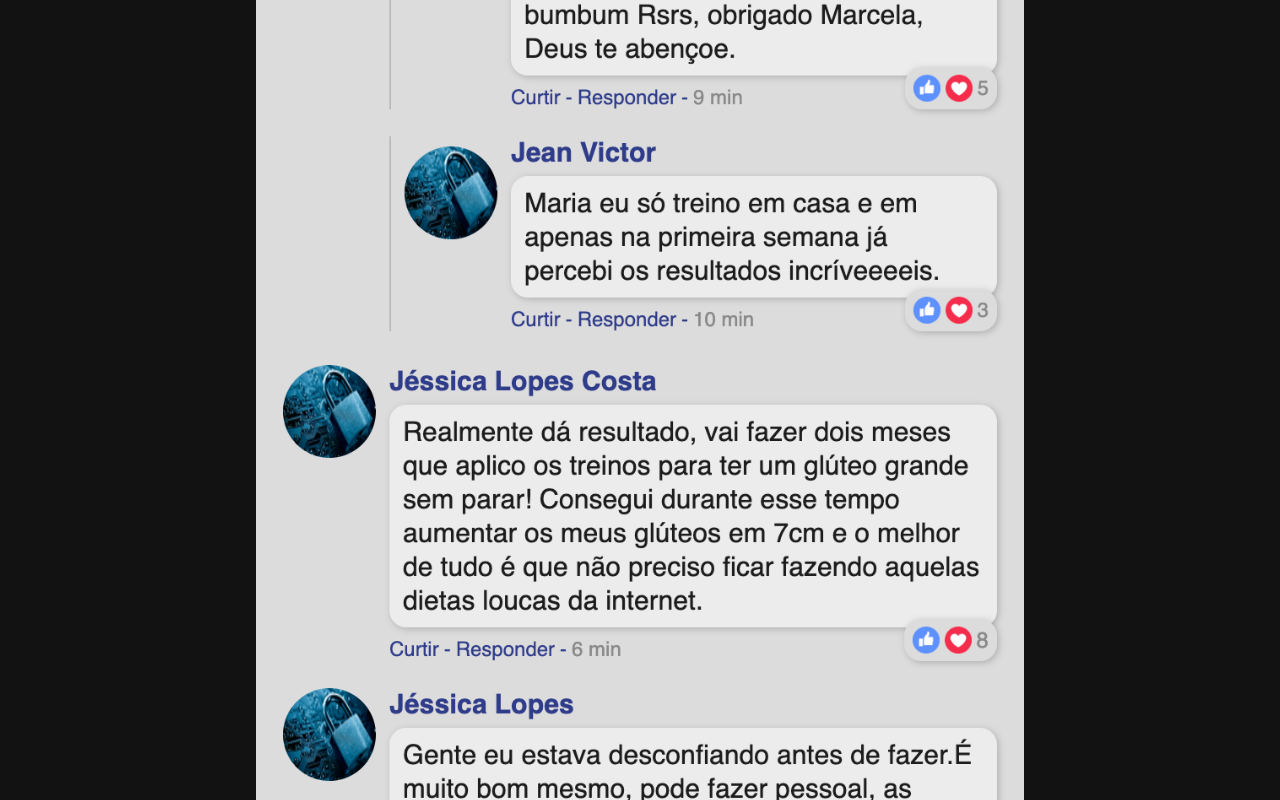
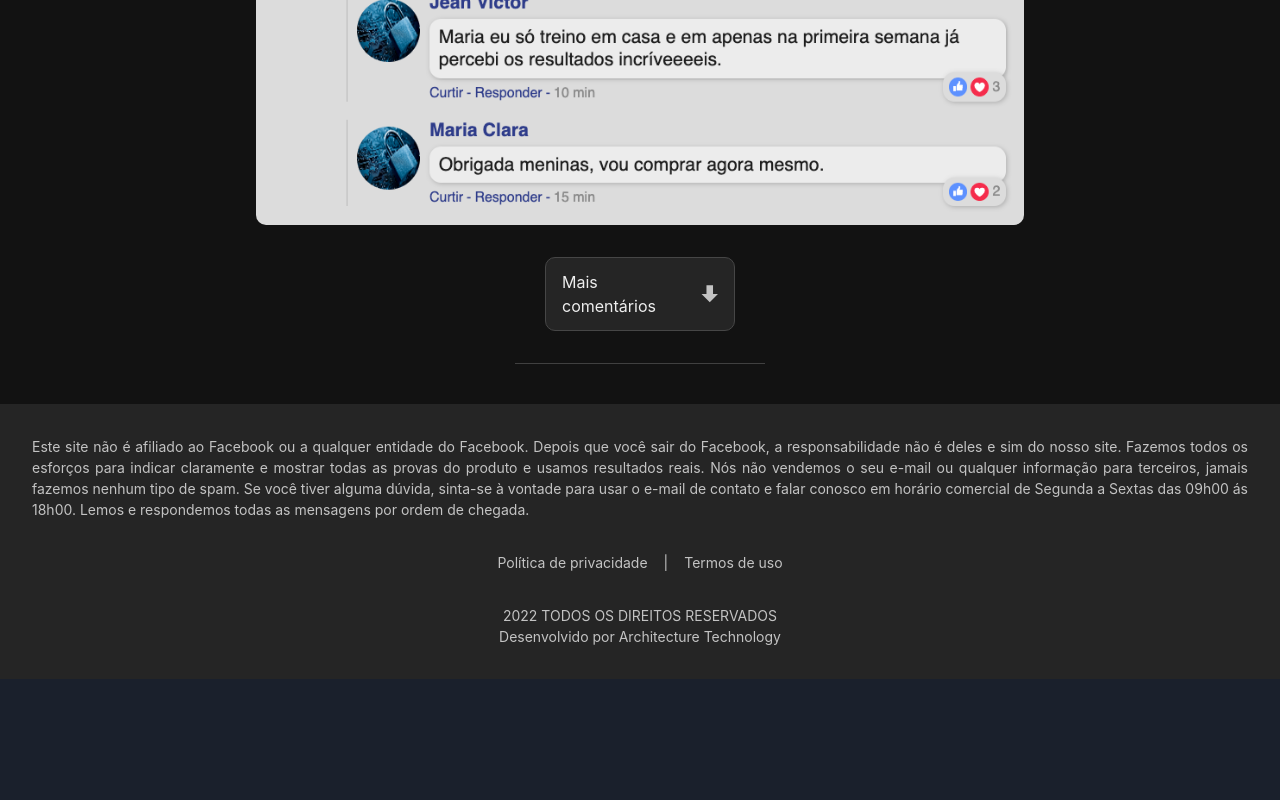
Before and after one commit to JeanVictorMachado/life-max, a React (Vite) app: page /famous-method in a window 1280 px wide. Shown: the part 2000-2800 px from the top of the page. After the commit the page ends 2679 px from the top, so only its background shows below. Built offline with nearby package versions, Linux system fonts and the light colour scheme.

Commit message:
feat: create more testimonies logic

```diff
--- a/src/components/Testimonies/index.tsx
+++ b/src/components/Testimonies/index.tsx
@@ -1,36 +1,173 @@
-import { useMediaQuery } from '@chakra-ui/react'
+import { useEffect, useState } from 'react'
+import { useMediaQuery, Spinner } from '@chakra-ui/react'
 
 import testimonies from '~/assets/images/testimonies.png'
 import testimoniesP1 from '~/assets/images/testimonies-mobile-p1.png'
 import testimoniesP2 from '~/assets/images/testimonies-mobile-p2.png'
 
-import { ImArrowDown } from 'react-icons/im'
+import { ImArrowDown, ImArrowUp } from 'react-icons/im'
 
 import * as S from './styles'
 
 export const Testimonies = () => {
+  const [isFetching, setIsfetching] = useState(false)
+  const [moreTestimoniesQuantity, setMoreTestimoniesQuantity] = useState(1)
+  const [moreTestimoniesMobile, setMoreTestimoniesMobile] = useState([
+    {
+      testimonies: testimoniesP1,
+    },
+    {
+      testimonies: testimoniesP2,
+    },
+  ])
+
   const [isLargerThanHD, isDisplayingInBrowser] = useMediaQuery([
     '(max-width: 700px)',
     '(display-mode: browser)',
   ])
 
+  useEffect(() => {
+    if (isLargerThanHD && !isDisplayingInBrowser) {
+      setMoreTestimoniesMobile([
+        {
+          testimonies: testimoniesP1,
+        },
+        {
+          testimonies: testimoniesP2,
+        },
+      ])
+    } else {
+      setMoreTestimoniesMobile([
+        {
+          testimonies: testimonies,
+        },
+      ])
+    }
+  }, [])
+
+  const handleFetch = (quantity: number) => {
+    setIsfetching(true)
+
+    setTimeout(() => {
+      if (isLargerThanHD && !isDisplayingInBrowser) {
+        quantity === 1 &&
+          setMoreTestimoniesMobile([
+            ...moreTestimoniesMobile,
+            {
+              testimonies: testimoniesP1,
+            },
+            {
+              testimonies: testimoniesP2,
+            },
+          ])
+
+        quantity === 2 &&
+          setMoreTestimoniesMobile([
+            ...moreTestimoniesMobile,
+            {
+              testimonies: testimoniesP1,
+            },
+            {
+              testimonies: testimoniesP2,
+            },
+          ])
+
+        quantity === 3 &&
+          setMoreTestimoniesMobile([
+            ...moreTestimoniesMobile,
+            {
+              testimonies: testimoniesP1,
+            },
+            {
+              testimonies: testimoniesP2,
+            },
+          ])
+      } else {
+        quantity === 1 &&
+          setMoreTestimoniesMobile([
+            ...moreTestimoniesMobile,
+            {
+              testimonies: testimonies,
+            },
+          ])
+
+        quantity === 2 &&
+          setMoreTestimoniesMobile([
+            ...moreTestimoniesMobile,
+            {
+              testimonies: testimonies,
+            },
+          ])
+
+        quantity === 3 &&
+          setMoreTestimoniesMobile([
+            ...moreTestimoniesMobile,
+            {
+              testimonies: testimonies,
+            },
+          ])
+      }
+
+      setIsfetching(false)
+    }, 300)
+  }
+
   return (
     <S.Container>
-      <S.TitleBox>
-        <S.Title>Comentários</S.Title>
-        <ImArrowDown size={24} color="#C3C3C3" />
-      </S.TitleBox>
+      {!!moreTestimoniesMobile.length && (
+        <S.TitleBox>
+          <S.Title>Comentários</S.Title>
+          <ImArrowDown size={24} color="#C3C3C3" />
+        </S.TitleBox>
+      )}
 
       <S.TestimoniesBox>
-        {!isLargerThanHD && !isDisplayingInBrowser ? (
-          <img src={testimonies} alt="" />
+        {moreTestimoniesMobile?.map((item, index) => (
+          <img key={`testimonies-${index + 1}`} src={item.testimonies} alt="" />
+        ))}
+      </S.TestimoniesBox>
+
+      <S.MoreButtonContainer>
+        {moreTestimoniesMobile.length > 0 ? (
+          moreTestimoniesQuantity === 3 ? (
+            <S.MoreButtonBox
+              width={205}
+              onClick={() => {
+                setMoreTestimoniesMobile([])
+                setMoreTestimoniesQuantity(0)
+              }}
+            >
+              <S.MoreText>Fechar comentários</S.MoreText>
+
+              {isFetching ? <Spinner size="sm" /> : <ImArrowUp size={18} color="#C3C3C3" />}
+            </S.MoreButtonBox>
+          ) : (
+            <S.MoreButtonBox
+              onClick={() => {
+                handleFetch(moreTestimoniesQuantity + 1)
+                setMoreTestimoniesQuantity(moreTestimoniesQuantity + 1)
+              }}
+            >
+              <S.MoreText>Mais comentários</S.MoreText>
+
+              {isFetching ? <Spinner size="sm" /> : <ImArrowDown size={18} color="#C3C3C3" />}
+            </S.MoreButtonBox>
+          )
         ) : (
-          <>
-            <img src={testimoniesP1} alt="" />
-            <img src={testimoniesP2} alt="" />
-          </>
+          <S.MoreButtonBox
+            onClick={() => {
+              handleFetch(moreTestimoniesQuantity + 1)
+              setMoreTestimoniesQuantity(moreTestimoniesQuantity + 1)
+            }}
+          >
+            <S.MoreText>Ver comentários</S.MoreText>
+
+            {isFetching ? <Spinner size="sm" /> : <ImArrowDown size={18} color="#C3C3C3" />}
+          </S.MoreButtonBox>
         )}
-      </S.TestimoniesBox>
+
+        <S.Divider />
+      </S.MoreButtonContainer>
     </S.Container>
   )
 }
--- a/src/components/Testimonies/styles.ts
+++ b/src/components/Testimonies/styles.ts
@@ -31,3 +31,44 @@ export const TestimoniesBox = chakra(Box, {
     overflow: 'hidden',
   },
 })
+
+export const MoreButtonContainer = chakra(Box, {
+  baseStyle: {},
+})
+
+export const Divider = chakra(Text, {
+  baseStyle: {
+    width: '250px',
+    marginX: 'auto',
+    borderBottom: '1px solid #404040',
+  },
+})
+
+export const MoreButtonBox = chakra(Flex, {
+  baseStyle: {
+    width: '190px',
+    margin: 'auto',
+    marginTop: 8,
+    marginBottom: 8,
+    paddingX: 4,
+    paddingY: 3,
+    borderRadius: 10,
+    background: 'background.800',
+    border: '1px solid',
+    borderColor: 'background.700',
+    alignItems: 'center',
+    justifyContent: 'space-between',
+    cursor: 'pointer',
+
+    _hover: {
+      transition: 'all ease .3s',
+      filter: ['brightness(.9)'],
+    },
+  },
+})
+
+export const MoreText = chakra(Text, {
+  baseStyle: {
+    marginRight: 2,
+  },
+})
--- a/src/pages/SalesPage/index.tsx
+++ b/src/pages/SalesPage/index.tsx
@@ -19,7 +19,7 @@ export const SalesPage = () => {
   useEffect(() => {
     setTimeout(() => {
       setShowBayButton(true)
-    }, 3000)
+    }, 100000)
   }, [])
 
   return (
--- a/src/styles/theme/index.ts
+++ b/src/styles/theme/index.ts
@@ -8,6 +8,7 @@ const customTheme = {
   colors: {
     ...theme.colors,
     background: {
+      700: '#464646',
       800: '#252525',
       900: '#121212',
     },
```
Also changed, not shown: 1 other file (tests, documents, lock files or other folders).
